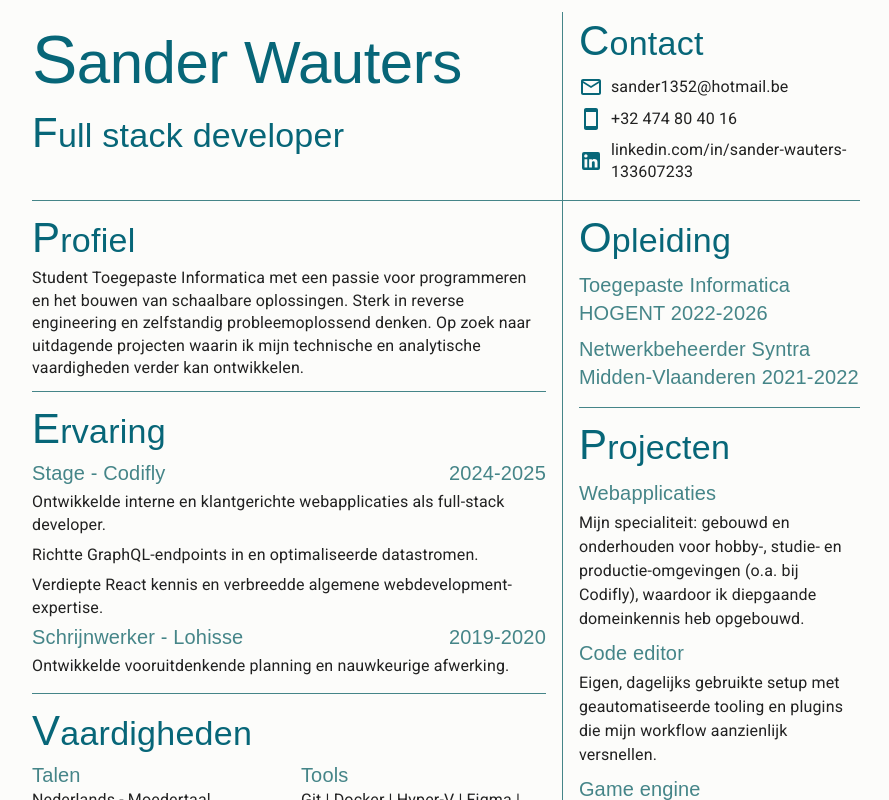
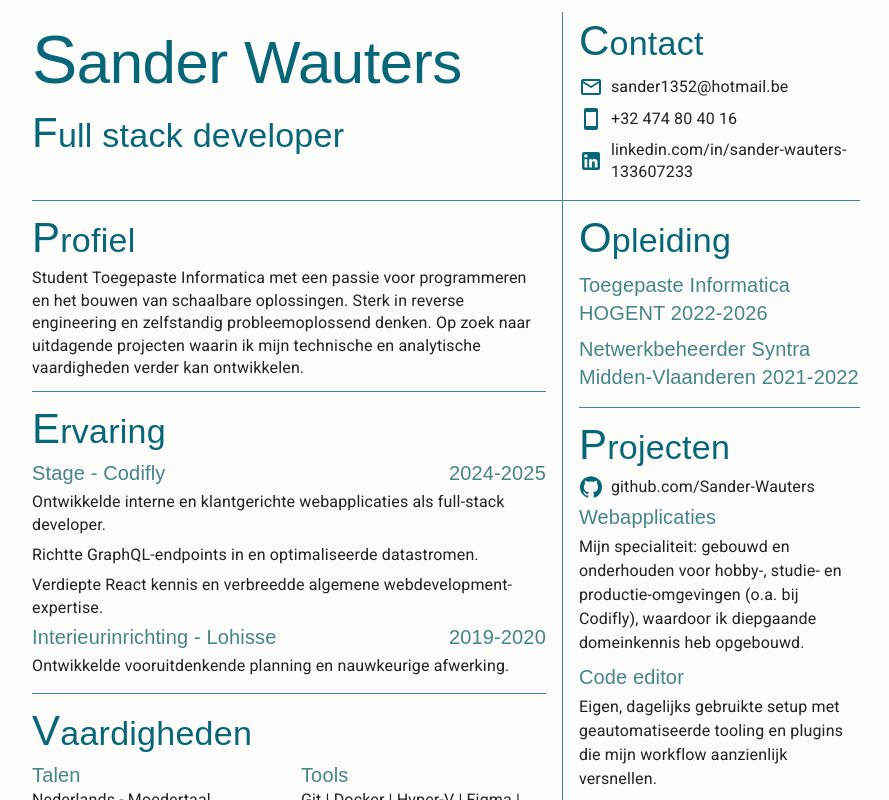
Before and after one commit to Sander-Wauters/CV, a React (Vite) app: page / in a window 1280 px wide. Shown: the top 800 px of the page, without its empty margins (190-1079 px from the left). Built offline with nearby package versions, Linux system fonts and the light colour scheme.

Commit message:
Add link to github

```diff
--- a/public/locales/nl/translation.json
+++ b/public/locales/nl/translation.json
@@ -22,7 +22,7 @@
     "codifly": "Codifly",
     "lohisse": "Lohisse",
     "internship": "Stage",
-    "woodworker": "Schrijnwerker",
+    "woodworker": "Interieurinrichting",
     "webApps": "Webapplicaties",
     "editorConfiguration": "Code editor",
     "gameEngine": "Game engine",
--- a/src/sections/projects.tsx
+++ b/src/sections/projects.tsx
@@ -1,5 +1,6 @@
 import { Theme } from "@emotion/react";
-import { Box, List, ListItem, SxProps, Typography } from "@mui/material";
+import { GitHub } from "@mui/icons-material";
+import { Box, List, ListItem, Stack, SxProps, Typography } from "@mui/material";
 import { useTranslation } from "react-i18next";
 
 interface ProjectsProps {
@@ -12,6 +13,10 @@ export const Projects = ({ sx }: ProjectsProps) => {
   return (
     <Box sx={sx}>
       <Typography variant="h4">{t("title.projects")}</Typography>
+      <Stack direction="row" alignItems="center" gap={1}>
+        <GitHub color="primary" />
+        <Typography>{t("label.github")}</Typography>
+      </Stack>
       <List>
         <ListItem>
           <Box>
```
